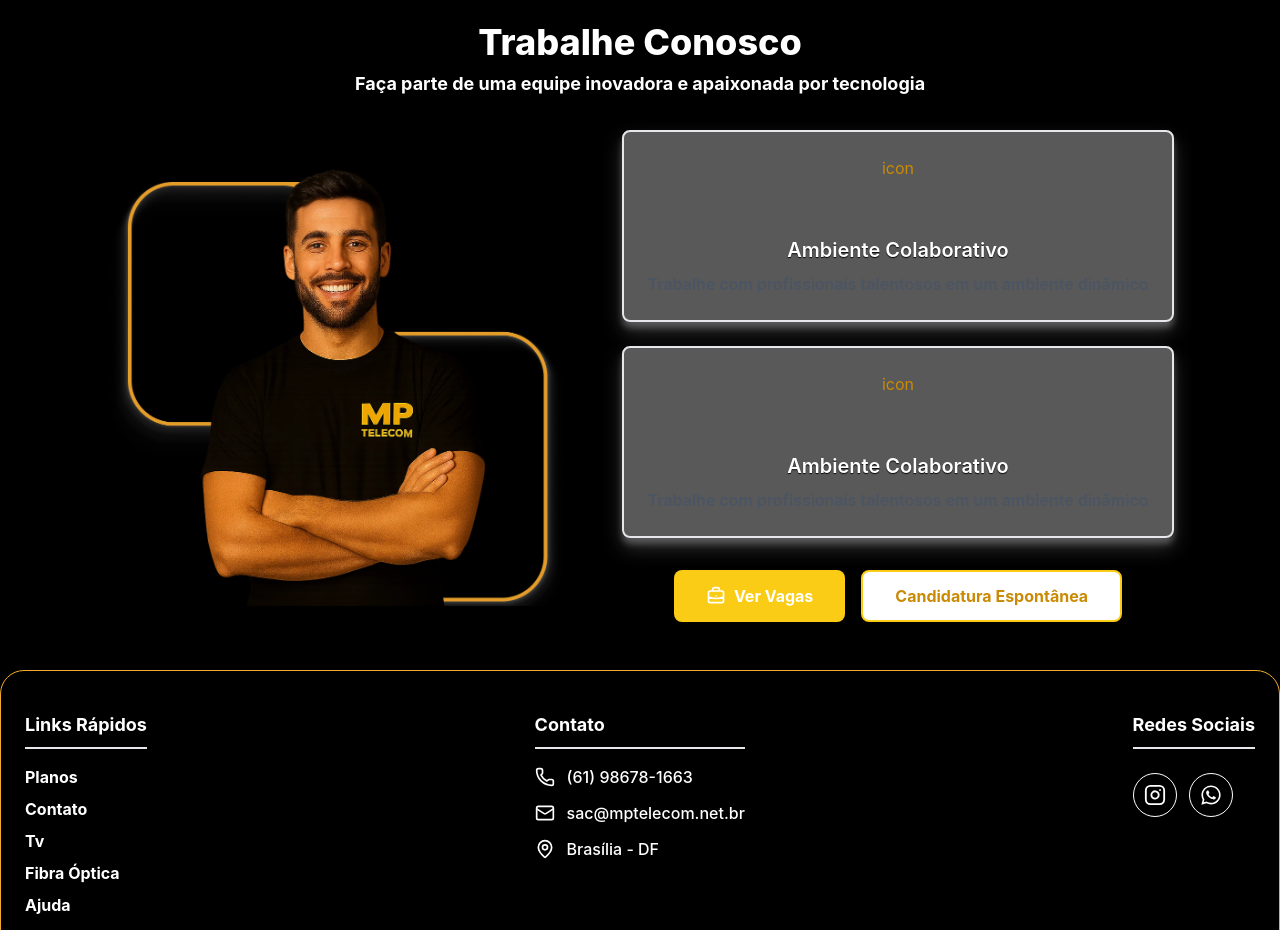
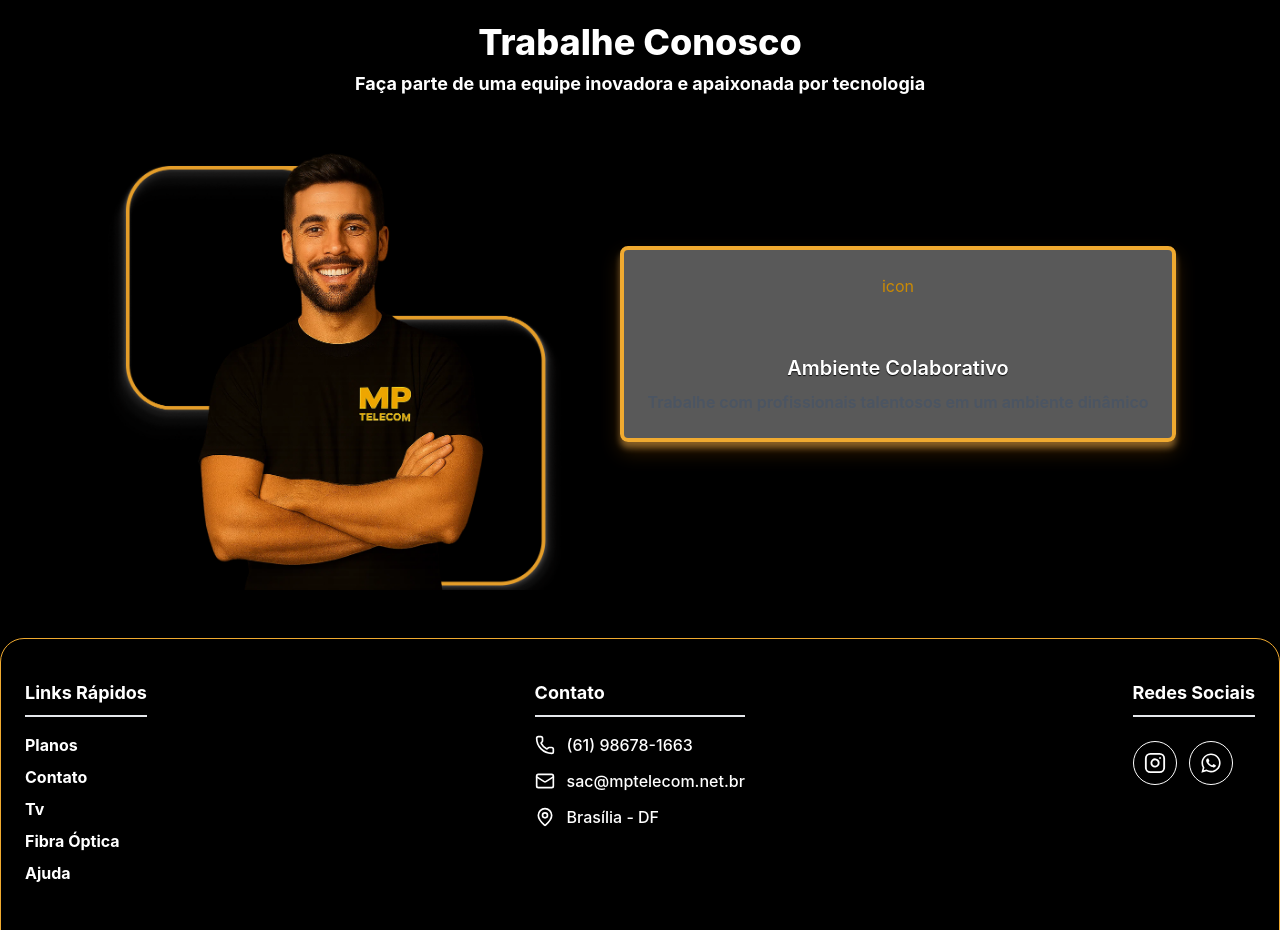
Before and after one commit to soutozk/sitenet, a React (Create React App) app: page / in a window 1280 px wide. Shown: the part 4820-5750 px from the top of the page. Built offline with nearby package versions, Linux system fonts and the light colour scheme.

Commit message:
Update styling for job listings section and remove redundant elements

```diff
--- a/src/Components/WorkWithUs/TrabalheConosco.jsx
+++ b/src/Components/WorkWithUs/TrabalheConosco.jsx
@@ -115,10 +115,10 @@ export default function TrabalheConosco() {
               <div>
                 <div className="flex flex-col gap-6 mb-8">
                   <div
-                    className="bg-white/35 border-[2px] p-6 rounded-lg "
+                    className="bg-white/35 border-[4px] border-[#F0AA30] p-6 rounded-lg "
                     style={{
                       boxShadow:
-                        "rgba(255, 255, 255, 0.19) 0px 10px 20px, rgba(255, 255, 255, 0.23) 0px 6px 6px",
+                        "rgba(255, 145, 0, 0.19) 0px 10px 20px, rgba(255, 192, 98, 0.45) 0px 6px 6px",
                     }}>
                     <div className="h-16 w-16 mx-auto mb-4 text-yellow-600">
                       <p>icon</p>
@@ -133,52 +133,6 @@ export default function TrabalheConosco() {
                       dinâmico
                     </p>
                   </div>
-
-                  <div
-                    className="bg-white/35 border-[2px] p-6 rounded-lg "
-                    style={{
-                      boxShadow:
-                        "rgba(255, 255, 255, 0.19) 0px 10px 20px, rgba(255, 255, 255, 0.23) 0px 6px 6px",
-                    }}>
-                    <div className="h-16 w-16 mx-auto mb-4 text-yellow-600">
-                      <p>icon</p>
-                    </div>
-                    <h3
-                      className="text-xl font-semibold mb-2 text-white "
-                      style={{ textShadow: "0 1px 1px rgba(0, 0, 0, 0.9)" }}>
-                      Ambiente Colaborativo
-                    </h3>
-                    <p className="text-gray-600 font-semibold">
-                      Trabalhe com profissionais talentosos em um ambiente
-                      dinâmico
-                    </p>
-                  </div>
-                </div>
-
-                <div className="flex flex-col sm:flex-row gap-4 justify-center">
-                  <button
-                    onClick={() => setView("vagas")}
-                    className="px-8 py-3 bg-yellow-400 text-white font-bold rounded-lg hover:bg-yellow-700 transition-colors flex items-center justify-center">
-                    <svg
-                      className="w-5 h-5 mr-2"
-                      fill="none"
-                      stroke="currentColor"
-                      viewBox="0 0 24 24">
-                      <path
-                        strokeLinecap="round"
-                        strokeLinejoin="round"
-                        strokeWidth="2"
-                        d="M21 13.255A23.931 23.931 0 0112 15c-3.183 0-6.22-.62-9-1.745M16 6V4a2 2 0 00-2-2h-4a2 2 0 00-2 2v2m4 6h.01M5 20h14a2 2 0 002-2V8a2 2 0 00-2-2H5a2 2 0 00-2 2v10a2 2 0 002 2z"
-                      />
-                    </svg>
-                    Ver Vagas
-                  </button>
-
-                  <button
-                    onClick={() => handleOpenForm()}
-                    className="px-8 py-3 bg-white border-2 border-yellow-400 text-yellow-600 font-bold rounded-lg hover:bg-yellow-50 transition-colors">
-                    Candidatura Espontânea
-                  </button>
                 </div>
               </div>
             </div>
```
